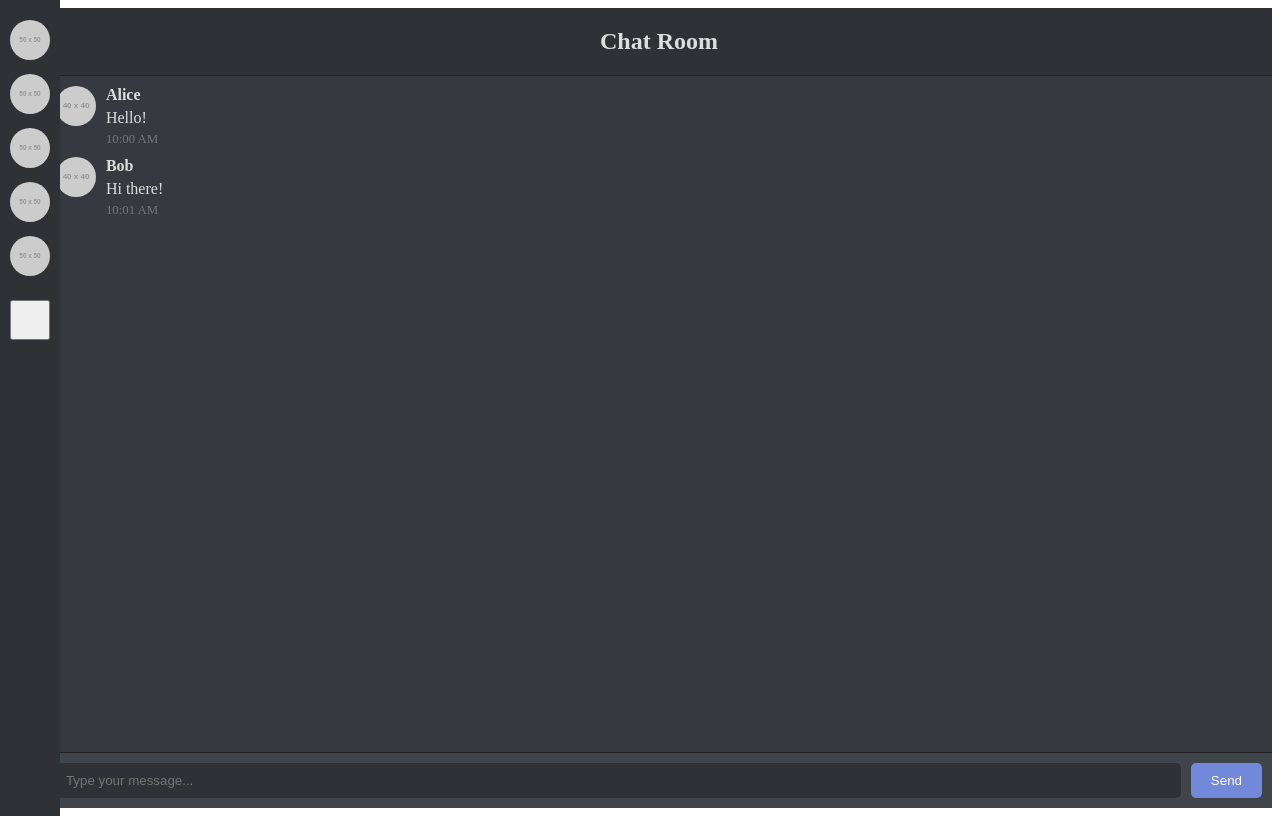
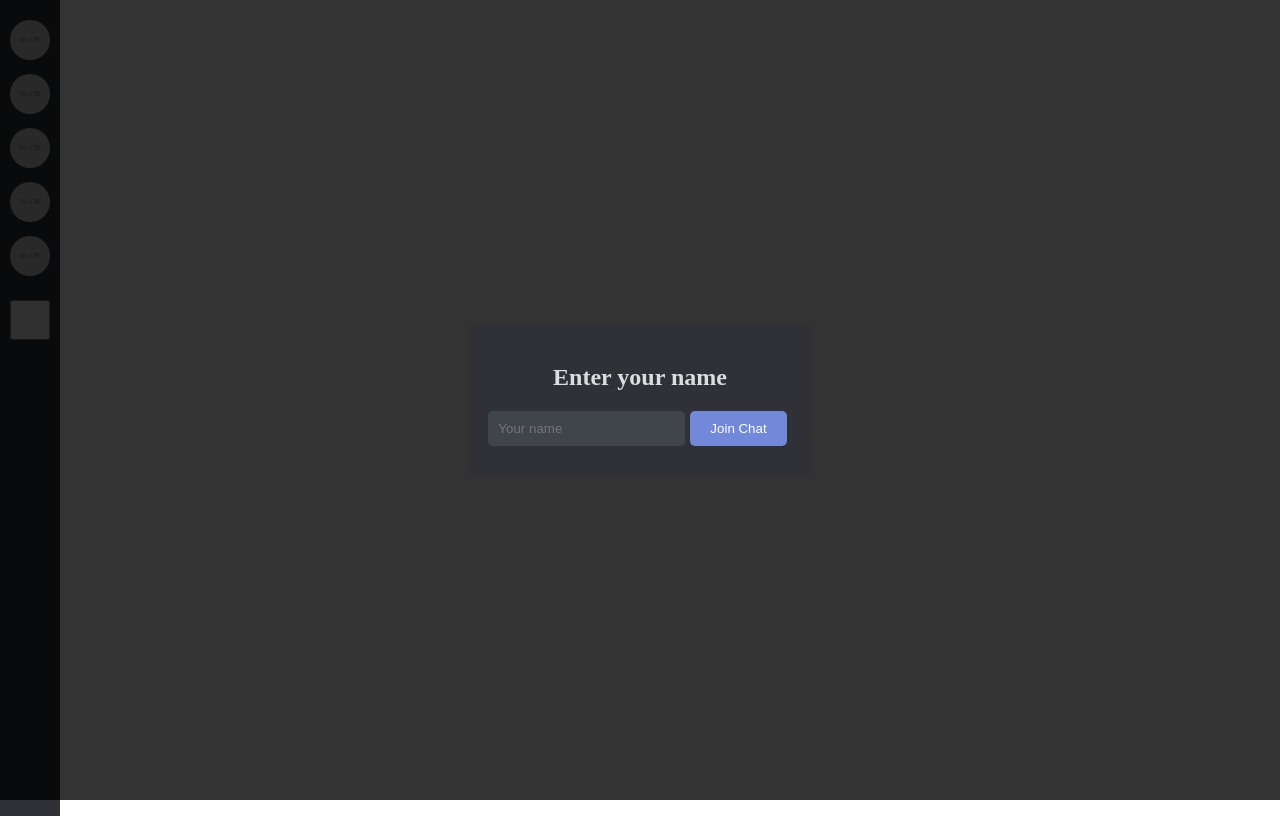
Before and after one commit to TaobT/SchoolChat, an Angular app in the folder schoolchat_front/: page /chat in a window 1280 px wide. Built offline with nearby package versions, Linux system fonts and the light colour scheme; what primeng would draw is missing.

Commit message:
chat users

```diff
--- a/schoolchat_front/src/app/componentes/chat/chat.component.css
+++ b/schoolchat_front/src/app/componentes/chat/chat.component.css
@@ -27,6 +27,23 @@ html, body {
   background-color: #2f3136;
   border-bottom: 1px solid #202225;
   text-align: center;
+  position: relative;
+}
+
+.change-user-button {
+  position: absolute;
+  right: 10px;
+  top: 10px;
+  padding: 5px 10px;
+  border: none;
+  border-radius: 5px;
+  background-color: #7289da;
+  color: #fff;
+  cursor: pointer;
+}
+
+.change-user-button:hover {
+  background-color: #5b6eae;
 }
 
 .chat-messages {
@@ -98,3 +115,56 @@ html, body {
 .chat-input button:hover {
   background-color: #5b6eae;
 }
+
+/* Estilos para el modal de entrada de nombre */
+.username-modal,
+.change-user-modal {
+  position: fixed;
+  top: 0;
+  left: 0;
+  width: 100%;
+  height: 100%;
+  background-color: rgba(0, 0, 0, 0.8);
+  display: flex;
+  justify-content: center;
+  align-items: center;
+}
+
+.modal-content {
+  background-color: #2f3136;
+  padding: 20px;
+  border-radius: 5px;
+  text-align: center;
+}
+
+.modal-content h2 {
+  margin-bottom: 20px;
+  color: #dcddde;
+}
+
+.modal-content input {
+  padding: 10px;
+  border: none;
+  border-radius: 5px;
+  margin-bottom: 10px;
+  background-color: #40444b;
+  color: #dcddde;
+}
+
+.modal-content input:focus {
+  outline: none;
+}
+
+.modal-content button {
+  padding: 10px 20px;
+  border: none;
+  border-radius: 5px;
+  background-color: #7289da;
+  color: #fff;
+  cursor: pointer;
+  margin: 0 5px;
+}
+
+.modal-content button:hover {
+  background-color: #5b6eae;
+}
--- a/schoolchat_front/src/app/componentes/chat/chat.component.html
+++ b/schoolchat_front/src/app/componentes/chat/chat.component.html
@@ -1,6 +1,7 @@
-<div class="chat-container">
+<div class="chat-container" *ngIf="username">
   <div class="chat-header">
     <h2>Chat Room</h2>
+    <button class="change-user-button" (click)="changeUsername()">Change User</button>
   </div>
   <div class="chat-messages" #messageContainer>
     <div class="message" *ngFor="let message of messages">
@@ -19,3 +20,22 @@
     <button (click)="sendMessage()">Send</button>
   </div>
 </div>
+
+<!-- Modal para ingresar el nombre al iniciar -->
+<div class="username-modal" *ngIf="showUsernameModal">
+  <div class="modal-content">
+    <h2>Enter your name</h2>
+    <input [(ngModel)]="tempUsername" placeholder="Your name" (keyup.enter)="setUsername()">
+    <button (click)="setUsername()">Join Chat</button>
+  </div>
+</div>
+
+<!-- Modal para cambiar de usuario -->
+<div class="change-user-modal" *ngIf="changeUserModal">
+  <div class="modal-content">
+    <h2>Enter your name</h2>
+    <input [(ngModel)]="tempUsername" placeholder="Your name" (keyup.enter)="confirmChangeUsername()">
+    <button (click)="confirmChangeUsername()">Join Chat</button>
+    <button (click)="cancelChangeUsername()">Cancel</button>
+  </div>
+</div>
--- a/schoolchat_front/src/app/componentes/chat/chat.component.ts
+++ b/schoolchat_front/src/app/componentes/chat/chat.component.ts
@@ -3,20 +3,24 @@ import { Component, ViewChild, ElementRef } from '@angular/core';
 @Component({
   selector: 'app-chat',
   templateUrl: './chat.component.html',
-  styleUrl: './chat.component.css'
+  styleUrls: ['./chat.component.css']
 })
 export class ChatComponent {
   @ViewChild('messageContainer') messageContainer!: ElementRef;
   messages: { user: string, avatar: string, text: string, time: string }[] = [
-    { user: 'Alice', avatar: 'https://via.placeholder.com/40', text: 'Hello!', time: '10:00 AM' },
-    { user: 'Bob', avatar: 'https://via.placeholder.com/40', text: 'Hi there!', time: '10:01 AM' }
+    { user: 'Oscar', avatar: 'https://via.placeholder.com/40', text: 'Hello!', time: '10:00 AM' },
+    { user: 'Omar', avatar: 'https://via.placeholder.com/40', text: 'Hi there!', time: '10:01 AM' }
   ];
   newMessage: string = '';
+  username: string | null = null;
+  tempUsername: string = '';
+  showUsernameModal: boolean = true;
+  changeUserModal: boolean = false;
 
   sendMessage() {
-    if (this.newMessage.trim()) {
+    if (this.newMessage.trim() && this.username) {
       this.messages.push({
-        user: 'You',
+        user: this.username,
         avatar: 'https://via.placeholder.com/40',
         text: this.newMessage,
         time: new Date().toLocaleTimeString()
@@ -27,4 +31,27 @@ export class ChatComponent {
       }, 0);
     }
   }
+
+  setUsername() {
+    if (this.tempUsername.trim()) {
+      this.username = this.tempUsername.trim();
+      this.showUsernameModal = false;
+    }
+  }
+
+  changeUsername() {
+    this.tempUsername = '';
+    this.changeUserModal = true;
+  }
+
+  confirmChangeUsername() {
+    if (this.tempUsername.trim()) {
+      this.username = this.tempUsername.trim();
+      this.changeUserModal = false;
+    }
+  }
+
+  cancelChangeUsername() {
+    this.changeUserModal = false;
+  }
 }
```
Also changed, not shown: 1 other file (tests, documents, lock files or other folders). Lines whose indentation alone changed are shown as unchanged.
